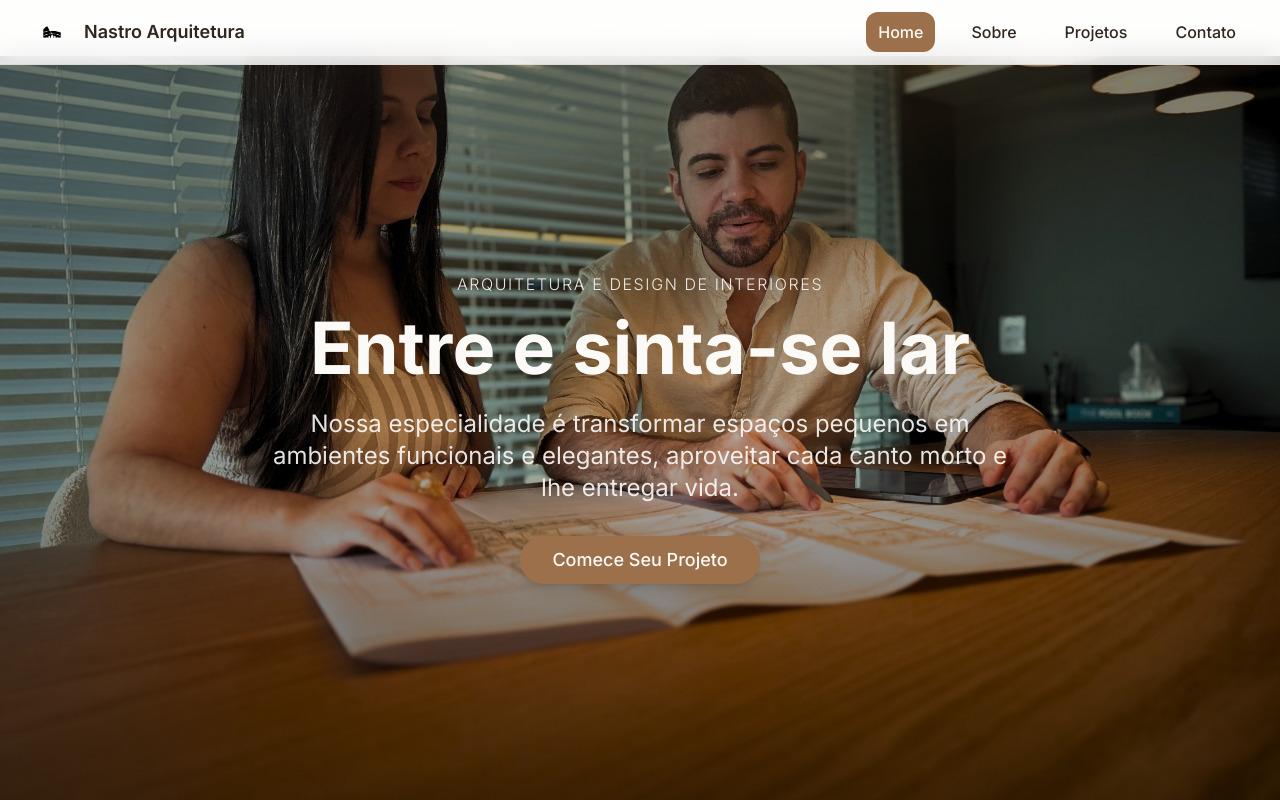
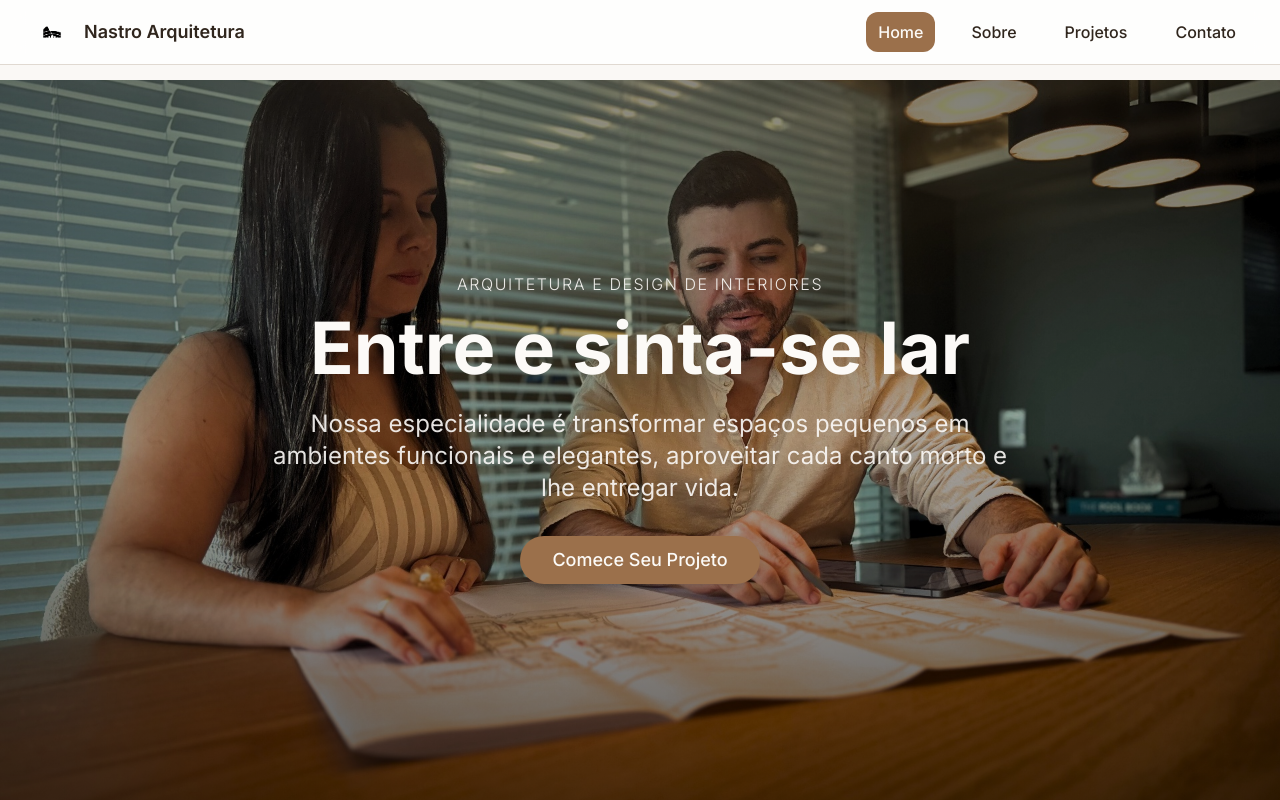
Before and after one commit to pedrojesusdev/NastroArq., a React (Vite) app: page / in a window 1280 px wide. Shown: the top 800 px of the page. Built offline with nearby package versions, Linux system fonts and the light colour scheme; the HTML template or start-up script is replaced by a standard one.

Commit message:
Fix header overlap on home page

```diff
--- a/src/components/Hero.tsx
+++ b/src/components/Hero.tsx
@@ -10,8 +10,8 @@ const Hero = () => {
         className="absolute inset-0 bg-cover bg-no-repeat"
         style={{
           backgroundImage: `url(${heroImage})`,
-          backgroundPosition: '45% 60%',
-          marginTop: '56px'
+          backgroundPosition: '45% 25%',
+          marginTop: '80px'
         }}
       >
         <div className="absolute inset-0 bg-gradient-to-b from-black/40 via-black/30 to-black/60" />
```
